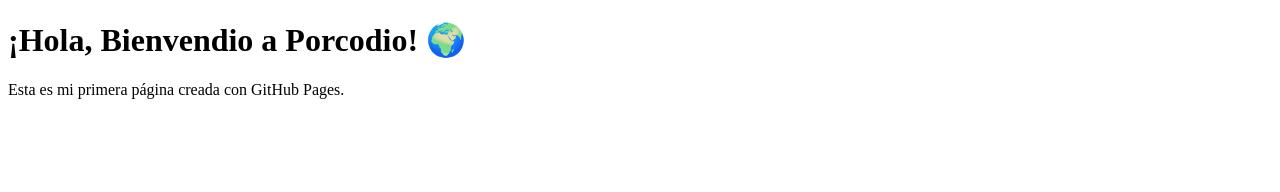
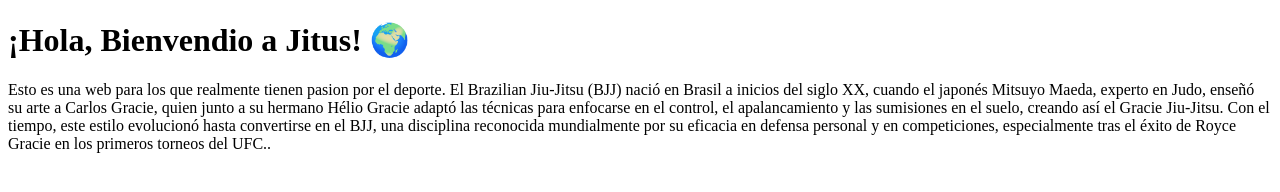
Before and after one commit to oliver-cutillas/mi-web, a plain HTML site: page index.html in a window 1280 px wide. Drawn offline with Linux system fonts and the light colour scheme.

Commit message:
Update index.html

```diff
--- a/index.html
+++ b/index.html
@@ -5,8 +5,9 @@
      <title>Mi primera web</title>
 </head>
 <body>
-     <h1>¡Hola, Bienvendio a Porcodio! 🌍</h1>
-     <p>Esta es mi primera página creada con GitHub Pages.</p>
+     <h1>¡Hola, Bienvendio a Jitus! 🌍</h1>
+     <p>Esto es una web para los que realmente tienen pasion por el deporte.
+          El Brazilian Jiu-Jitsu (BJJ) nació en Brasil a inicios del siglo XX, cuando el japonés Mitsuyo Maeda, experto en Judo, enseñó su arte a Carlos Gracie, quien junto a su hermano Hélio Gracie adaptó las técnicas para enfocarse en el control, el apalancamiento y las sumisiones en el suelo, creando así el Gracie Jiu-Jitsu. Con el tiempo, este estilo evolucionó hasta convertirse en el BJJ, una disciplina reconocida mundialmente por su eficacia en defensa personal y en competiciones, especialmente tras el éxito de Royce Gracie en los primeros torneos del UFC..</p>
 </body>
 
 </html>
```
